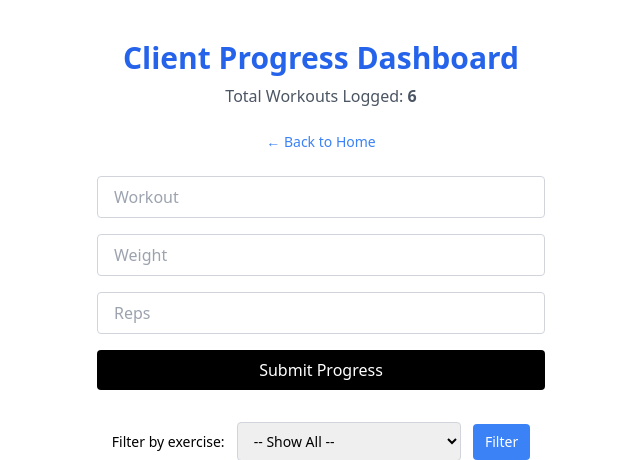
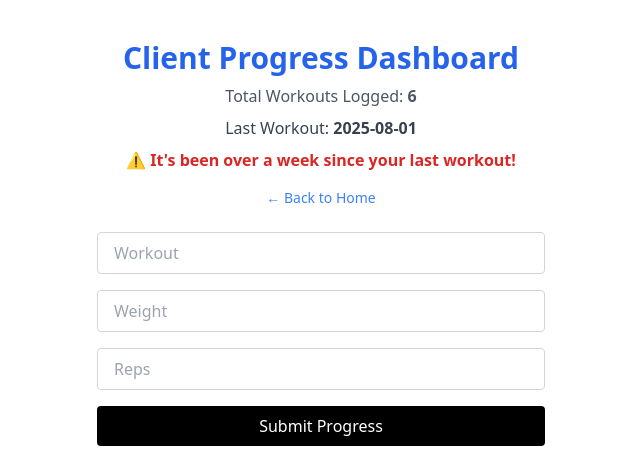
Before and after one commit to samrosen03/port-of-power-app, a Flask app: page /progress in a window 1280 px wide. Shown: the top 460 px of the page, without its empty margins (319-959 px from the left). Run offline with Flask 3, Linux system fonts and the light colour scheme; a user stored in the database is signed in; style sheets or scripts are compiled from the project's sources.

Commit message:
Added Last Workout Date and inactivity warning to progress dashboard

```diff
--- a/app.py
+++ b/app.py
@@ -5,7 +5,7 @@ from flask_bcrypt import Bcrypt
 from flask_wtf import FlaskForm
 from wtforms import StringField, PasswordField, SubmitField
 from wtforms.validators import InputRequired, Email, Length
-from datetime import datetime
+from datetime import datetime, timedelta
 import smtplib
 from email.message import EmailMessage
 from sqlalchemy import func
@@ -106,6 +106,7 @@ def dashboard():
 @app.route('/progress', methods=['GET', 'POST'])
 @login_required
 def progress():
+    # ✅ POST: Add new progress entry
     if request.method == 'POST':
         exercise = request.form['exercise']
         weight = request.form['weight']
@@ -128,6 +129,7 @@ def progress():
         flash("Progress submitted!", "success")
         return redirect(url_for('progress'))
 
+    # ✅ GET: Load progress data
     selected_exercise = request.args.get('exercise')
 
     if selected_exercise:
@@ -139,6 +141,10 @@ def progress():
             user_id=current_user.id
         ).order_by(Progress.date.desc()).all()
 
+    # ✅ Total workouts count
+    workout_count = len(progress_data)
+
+    # ✅ Personal Records
     all_exercises = db.session.query(Progress.exercise).filter_by(
         user_id=current_user.id
     ).distinct().all()
@@ -151,7 +157,7 @@ def progress():
 
     pr_dict = {exercise: max_weight for exercise, max_weight in pr_data}
 
-# ✅ Calculate % change from first recorded weight to PR
+    # ✅ Percent change for each PR
     percent_changes = {}
     for exercise in all_exercises:
         first_entry = Progress.query.filter_by(user_id=current_user.id, exercise=exercise).order_by(Progress.date.asc()).first()
@@ -160,8 +166,18 @@ def progress():
             pr_weight = pr_dict[exercise]
             if start_weight > 0:
                 percent_changes[exercise] = round(((pr_weight - start_weight) / start_weight) * 100, 1)
-    # ✅ Count total workouts logged
-    workout_count = len(progress_data)
+
+    # ✅ Last Workout Date + Warning if >7 days
+    last_workout_date = None
+    show_warning = False
+    if progress_data:
+        last_workout_date = progress_data[0].date
+        try:
+            last_date_obj = datetime.strptime(last_workout_date, "%Y-%m-%d")
+            if datetime.now() - last_date_obj > timedelta(days=7):
+                show_warning = True
+        except:
+            pass
 
     return render_template('progress.html',
                            progress_data=progress_data,
@@ -170,6 +186,8 @@ def progress():
                            pr_data=pr_data,
                            pr_dict=pr_dict,
                            workout_count=workout_count,
+                           last_workout_date=last_workout_date,
+                           show_warning=show_warning,
                            percent_changes=percent_changes)
 
 # ---------------- DELETE ENTRY ROUTE ----------------
--- a/templates/progress.html
+++ b/templates/progress.html
@@ -8,9 +8,23 @@
 
   <div class="bg-white p-10 rounded-lg shadow-lg w-full max-w-3xl">
 
-    <!-- ✅ Page Title + Workout Counter -->
+    <!-- ✅ Page Title + Workout Counter + Last Workout Info -->
 <h1 class="text-3xl font-bold text-blue-600 mb-2 text-center">Client Progress Dashboard</h1>
-    <p class="text-center text-gray-600 mb-6">Total Workouts Logged: <strong>{{ workout_count }}</strong></p>
+
+<p class="text-center text-gray-600 mb-2">
+  Total Workouts Logged: <strong>{{ workout_count }}</strong>
+</p>
+
+{% if last_workout_date %}
+  <p class="text-center text-gray-700 mb-2">
+    Last Workout: <strong>{{ last_workout_date }}</strong>
+  </p>
+  {% if show_warning %}
+    <p class="text-center text-red-600 font-semibold mb-4">
+      ⚠️ It's been over a week since your last workout!
+    </p>
+  {% endif %}
+{% endif %}
 
 <a href="{{ url_for('index') }}" class="block mb-6 text-blue-500 hover:underline text-sm text-center">← Back to Home</a>
 
@@ -24,6 +38,7 @@
     {% endfor %}
   {% endif %}
 {% endwith %}
+
 
     <!-- ✅ Progress Form -->
     <form method="POST" action="/progress" class="mb-8 max-w-md mx-auto space-y-4">
```
Also changed, not shown: instance/progress.db. Lines whose indentation alone changed are shown as unchanged.
